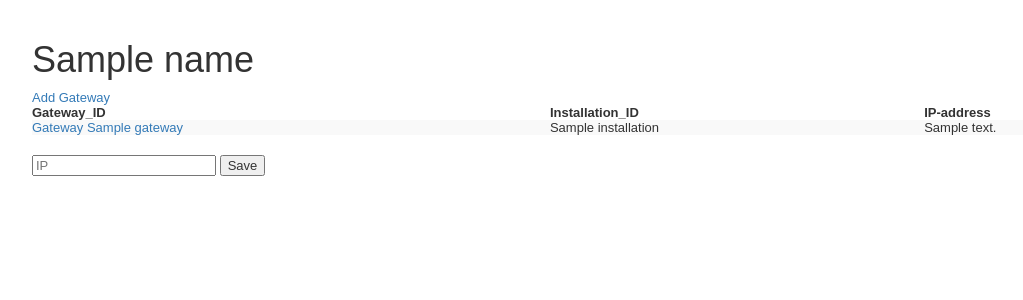
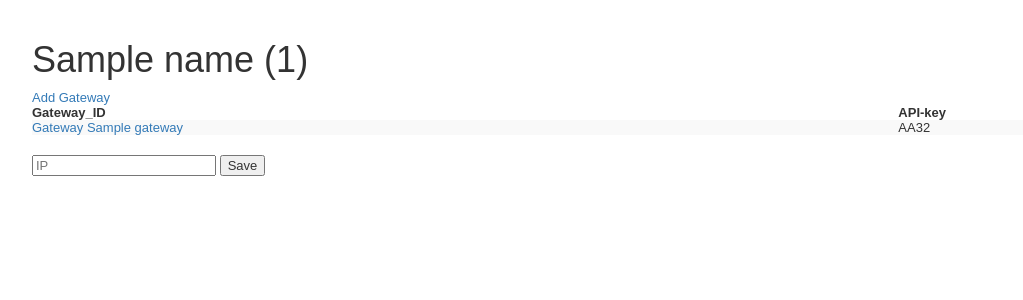
Before and after one commit to deVinnnie/python-sensor-server, a Django app: template webservice/data/templates/data/installation-detail.html in a window 1280 px wide. Shown: the part 103-403 px from the top of the page, without its empty margins (38-1061 px from the left). Run offline with Django 3.2, Linux system fonts and the light colour scheme; the template is opened without the code that fills it: most values are stand-ins (such as "Sample title", 1, 10 or a date in 2020); some libraries are stand-ins or nearby versions.

Commit message:
Update views

```diff
--- a/webservice/data/templates/data/installation-detail.html
+++ b/webservice/data/templates/data/installation-detail.html
@@ -3,7 +3,7 @@
 {% block title %}Installation{% endblock %}
 
 {% block content %}
-<h1>{{ name }}</h1>
+<h1>{{ name }} ({{ installation_id }})</h1>
 
 <a href="{% url 'installation-add-gateway' installation_id %}">Add Gateway</a>
 
@@ -12,16 +12,14 @@
         <thead>
             <tr>
                 <th>Gateway_ID</th>
-                <th>Installation_ID</th>
-                <th>IP-address</th>
+                <th>API-key</th>
             </tr>
         </thead>
         <tbody>
             {% for gateway in gateways %}
                 <tr>
-                    <td><a href="{{ gateway.get_absolute_url }}">Gateway {{ gateway }}</a></td>
-                    <td>{{ gateway.installation }}</td>
-                    <td>{{ gateway.ip_address }}</td>
+                    <td><a href="{% url 'gateway-detail' gateway %}">Gateway {{ gateway }}</a></td>
+                    <td>AA32 </td>
                 </tr>
             {% endfor %}
         </tbody>
```
Also changed, not shown: webservice/data/templates/data/company-detail.html (+2 -6 lines), webservice/rest/serializers.py (+11 -11 lines).
